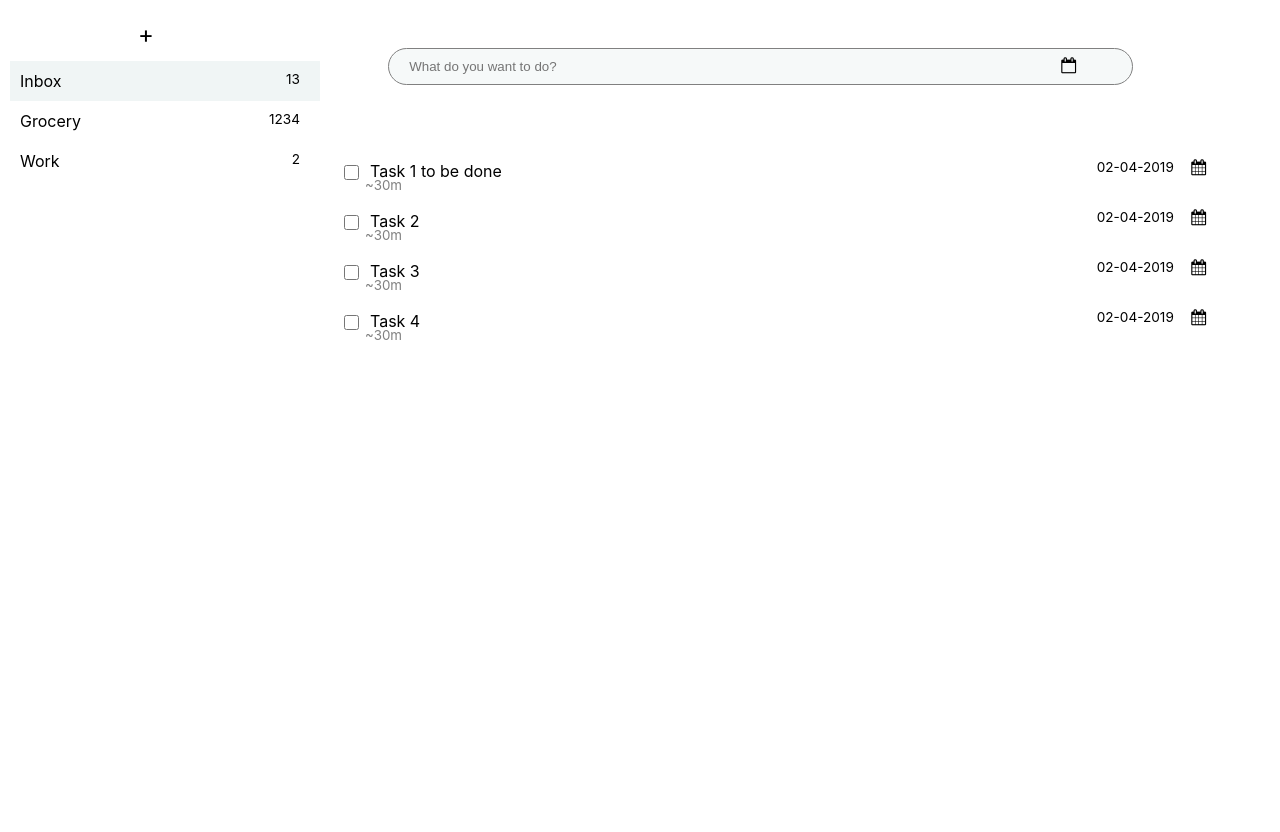
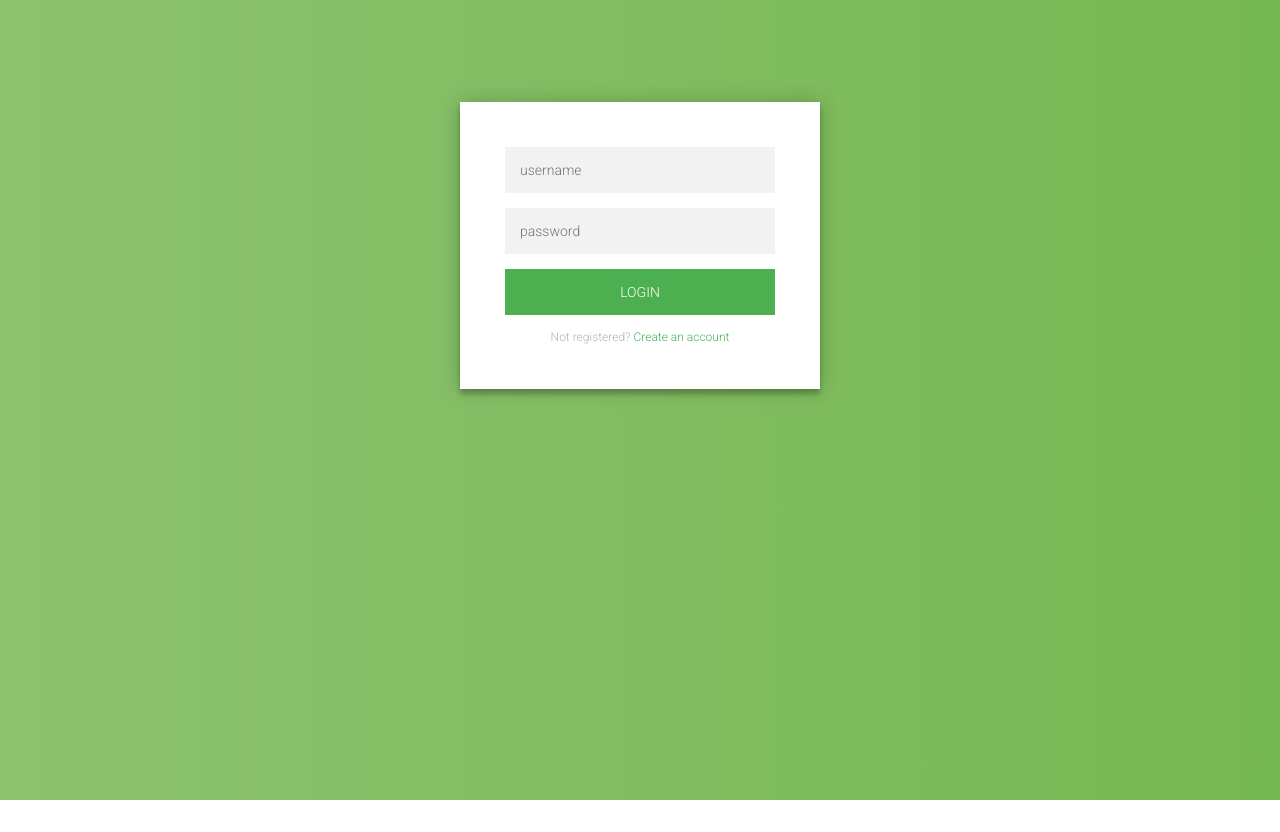
Before and after one commit to naqvijafar91/focus, a React (Create React App) app: page / in a window 1280 px wide. After the commit the page ends 800 px from the top, so only its background shows below. Built offline with nearby package versions, Linux system fonts and the light colour scheme.

Commit message:
Added login page template

```diff
--- a/package.json
+++ b/package.json
@@ -3,11 +3,15 @@
   "version": "0.1.0",
   "private": true,
   "dependencies": {
+    "axios": "^0.18.0",
+    "material-ui": "^0.20.2",
     "react": "^16.8.3",
     "react-dom": "^16.8.3",
     "react-helmet": "^5.2.0",
     "react-router-dom": "^4.3.1",
-    "react-scripts": "2.1.5"
+    "react-scripts": "2.1.5",
+    "react-dropzone": "^3.10.0",
+    "react-file-tree": "0.0.8"
   },
   "scripts": {
     "start": "react-scripts start",
--- /dev/null
+++ b/src/LoginPage/LoginPage.js
@@ -0,0 +1,28 @@
+import React, { Component } from 'react';
+import './newLoginPage.css';
+
+class LoginPage extends Component {
+    render() {
+        return (
+            <div class="login-page">
+                <div class="form">
+                    <form class="register-form">
+                        <input type="text" placeholder="name" />
+                        <input type="password" placeholder="password" />
+                        <input type="text" placeholder="email address" />
+                        <button>create</button>
+                        <p class="message">Already registered? <a href="#">Sign In</a></p>
+                    </form>
+                    <form class="login-form">
+                        <input type="text" placeholder="username" />
+                        <input type="password" placeholder="password" />
+                        <button>login</button>
+                        <p class="message">Not registered? <a href="#">Create an account</a></p>
+                    </form>
+                </div>
+            </div>
+        );
+    }
+}
+
+export default LoginPage;
--- /dev/null
+++ b/src/LoginPage/loginpage.css
@@ -0,0 +1,7 @@
+h1 {
+    text-align: center;
+}
+
+form {
+    text-align: center;
+}
--- /dev/null
+++ b/src/LoginPage/newLoginPage.css
@@ -0,0 +1,100 @@
+@import url(https://fonts.googleapis.com/css?family=Roboto:300);
+
+.login-page {
+  width: 360px;
+  padding: 8% 0 0;
+  margin: auto;
+}
+.form {
+  position: relative;
+  z-index: 1;
+  background: #FFFFFF;
+  max-width: 360px;
+  margin: 0 auto 100px;
+  padding: 45px;
+  text-align: center;
+  box-shadow: 0 0 20px 0 rgba(0, 0, 0, 0.2), 0 5px 5px 0 rgba(0, 0, 0, 0.24);
+}
+.form input {
+  font-family: "Roboto", sans-serif;
+  outline: 0;
+  background: #f2f2f2;
+  width: 100%;
+  border: 0;
+  margin: 0 0 15px;
+  padding: 15px;
+  box-sizing: border-box;
+  font-size: 14px;
+}
+.form button {
+  font-family: "Roboto", sans-serif;
+  text-transform: uppercase;
+  outline: 0;
+  background: #4CAF50;
+  width: 100%;
+  border: 0;
+  padding: 15px;
+  color: #FFFFFF;
+  font-size: 14px;
+  -webkit-transition: all 0.3 ease;
+  transition: all 0.3 ease;
+  cursor: pointer;
+}
+.form button:hover,.form button:active,.form button:focus {
+  background: #43A047;
+}
+.form .message {
+  margin: 15px 0 0;
+  color: #b3b3b3;
+  font-size: 12px;
+}
+.form .message a {
+  color: #4CAF50;
+  text-decoration: none;
+}
+.form .register-form {
+  display: none;
+}
+.container {
+  position: relative;
+  z-index: 1;
+  max-width: 300px;
+  margin: 0 auto;
+}
+.container:before, .container:after {
+  content: "";
+  display: block;
+  clear: both;
+}
+.container .info {
+  margin: 50px auto;
+  text-align: center;
+}
+.container .info h1 {
+  margin: 0 0 15px;
+  padding: 0;
+  font-size: 36px;
+  font-weight: 300;
+  color: #1a1a1a;
+}
+.container .info span {
+  color: #4d4d4d;
+  font-size: 12px;
+}
+.container .info span a {
+  color: #000000;
+  text-decoration: none;
+}
+.container .info span .fa {
+  color: #EF3B3A;
+}
+body {
+  background: #76b852; /* fallback for old browsers */
+  background: -webkit-linear-gradient(right, #76b852, #8DC26F);
+  background: -moz-linear-gradient(right, #76b852, #8DC26F);
+  background: -o-linear-gradient(right, #76b852, #8DC26F);
+  background: linear-gradient(to left, #76b852, #8DC26F);
+  font-family: "Roboto", sans-serif;
+  -webkit-font-smoothing: antialiased;
+  -moz-osx-font-smoothing: grayscale;
+}
--- a/src/index.js
+++ b/src/index.js
@@ -4,7 +4,8 @@ import './index.css';
 import App from './App';
 import * as serviceWorker from './serviceWorker';
 
-ReactDOM.render(<App />, document.getElementById('root'));
+import LoginPage from'./LoginPage/LoginPage';
+ReactDOM.render(<LoginPage />, document.getElementById('root'));
 
 // If you want your app to work offline and load faster, you can change
 // unregister() to register() below. Note this comes with some pitfalls.
```
Also changed, not shown: src/main.js (added, +13 -0 lines), 1 other file (tests, documents, lock files or other folders).
